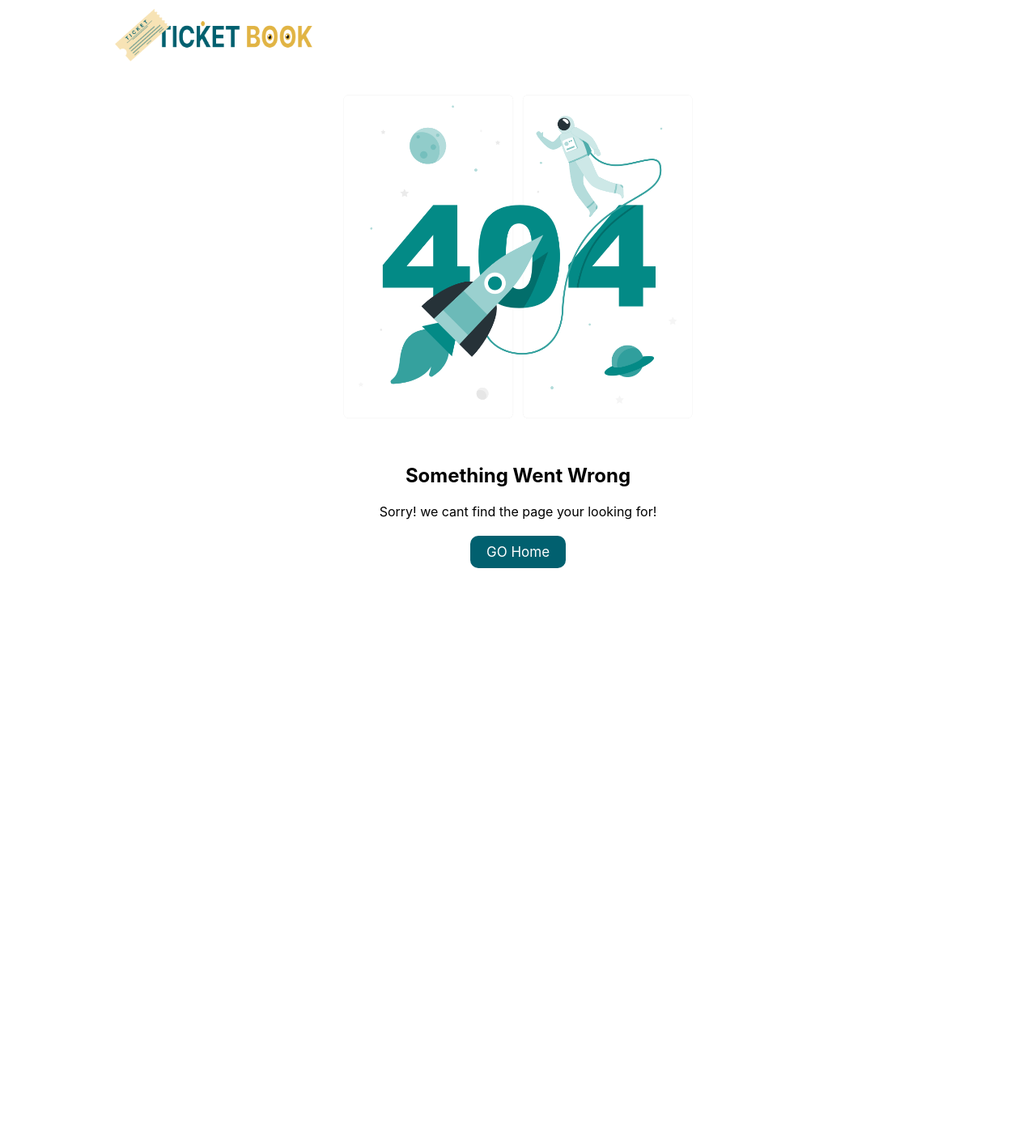
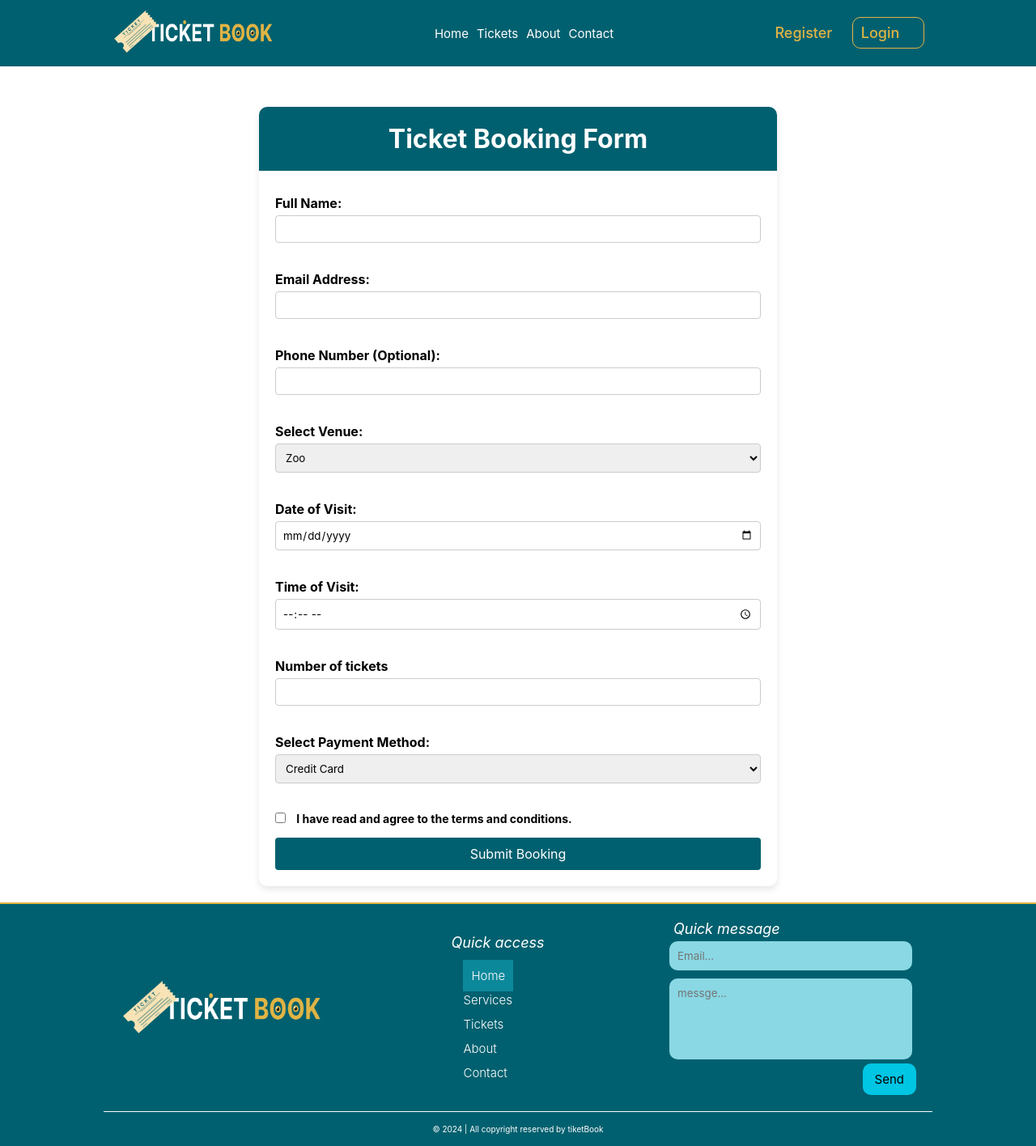
Before and after one commit to shafie-isak/ticket_booking, a PHP site: page /ticketbooking in a window 1280 px wide. Shown: the whole page at 81% size. Before the commit the page ends 702 px from the top, so only its background shows below. Run offline with PHP 8.4, Linux system fonts and the light colour scheme.

Commit message:
add booking form page

```diff
--- a/assets/css/style.css
+++ b/assets/css/style.css
@@ -13,7 +13,7 @@
 }
 header{
   background-color: #01606F;
-    padding: 15px;
+  padding: 12px;
 }
 .header{
   background-color: #01606F;
@@ -22,17 +22,17 @@
   align-items: center;
 }
 header a img{
-    width: 250px;
+  width: 200px;
 }
 
 nav ul{
   display: flex;
-    gap: 15px;
+  gap: 10px;
 }
 
 nav ul li a{
   color: #fff;
-    font-size: 20px;
+  font-size: 15px;
 }
 
 nav ul li a:hover{
@@ -42,13 +42,13 @@
 
 .active{
 padding: 10px;
-    background-color: #0794aaa4;
-    font-weight: 800;
+background-color: #149fb4a4;
+font-weight: 500;
 }
 
 
 .registrLogin a{
-    font-size: 25px;
+  font-size: 18px;
   font-weight: 500;
   color: #E1B444;
   margin-right: 20px;
@@ -56,11 +56,11 @@
 
 .registrLogin button{
   background-color: transparent;
-    padding: 10px 20px;
+  padding: 8px 10px;
   border-radius: 10px;
   border: 1px solid #E1B444;
   color: #E1B444;
-    font-size: 20px;
+  font-size: 18px;
   font-weight: 500;
   cursor: pointer;
 }
@@ -485,19 +497,19 @@
 footer{
   background-color: #01606F;
   border-top: 2px solid #E1B444;
-    margin-top: 20px;
+  margin-top: 10px;
 }
 
 .footer{
   display: flex;
   justify-content: space-between;
   align-items: center;
-    padding: 30px;
+  padding: 20px;
   gap: 100px;
 }
 
 .footer p{
-    font-size: 22px;
+  font-size: 18px;
   color: #fff;
   font-style: italic;
 }
@@ -510,12 +522,12 @@
 }
 
 .footer nav ul li a{
-    font-size: 18px;
+  font-size: 15px;
   font-weight: 300;
 }
 
 .footer form{
-    width: 400px;
+  width: 300px;
   display: flex;
   flex-direction: column;
   justify-content: end;
@@ -529,6 +541,7 @@
   border: none;
   outline: none;
   margin: 5px;
+  background-color: #89d8e4;
 }
 .footer form input:focus, .footer form textarea:focus{
   outline: 4px solid #00c5e3;
@@ -553,15 +566,19 @@
   transition: all 0.5s;
 }
 
+.footer img{
+  align-content: center;
+}
+
 footer hr{
   border: none;
   border-top: 1px solid #fff;
 }
 footer .copyright{
-    font-size: 15px;
+  font-size: 10px;
   text-align: center;
   color: #fff;
-    padding: 30px;
+  padding: 15px;
 }
 
 
--- /dev/null
+++ b/assets/css/ticketbooking.css
@@ -0,0 +1,63 @@
+.bookingFormcontainer {
+    width: 50%;
+    margin: 20px auto;
+    background-color: white;
+    border-radius: 10px;
+    box-shadow: 0 4px 8px rgba(0, 0, 0, 0.1);
+    margin-top: 50px;
+    overflow: hidden;
+}
+
+.formHeader{
+    padding: 20px;
+    background-color: #01606F;
+}
+.formHeader h1 {
+    text-align: center;
+    color: #fff;
+    background-color: #01606F;
+}
+
+.bookingFormcontainer form{
+    padding: 20px;
+}
+
+label {
+    font-weight: bold;
+    margin-top: 10px;
+    display: block;
+}
+.input{
+    width: 100%;
+    padding: 8px;
+    margin-top: 5px;
+    margin-bottom: 15px;
+    border: 1px solid #ccc;
+    border-radius: 4px;
+}
+.form-group {
+    margin-bottom: 20px;
+}
+.checkbox-group {
+    margin-top: 10px;
+}
+.bookingFormcontainer button{
+    background-color: #01606F;
+    color: white;
+    border: none;
+    padding: 10px 20px;
+    font-size: 16px;
+    cursor: pointer;
+    border-radius: 4px;
+    width: 100%;
+    margin-top: 15px;
+}
+.bookingFormcontainer button:hover {
+    background-color: #115964;
+}
+.terms {
+    font-size: 14px;
+}
+.terms input {
+    margin-right: 10px;
+}
--- a/index.php
+++ b/index.php
@@ -6,6 +6,7 @@
     <title>Ticket Booking</title>
 
     <link rel="stylesheet" href="assets/css/style.css">
+    <link rel="stylesheet" href="assets/css/ticketbooking.css">
     <link rel="stylesheet" href="assets/css/login.css">
     <link rel="stylesheet" href="https://cdnjs.cloudflare.com/ajax/libs/font-awesome/6.7.1/css/all.min.css" integrity="sha512-5Hs3dF2AEPkpNAR7UiOHba+lRSJNeM2ECkwxUIxC1Q/FLycGTbNapWXB4tP889k5T5Ju8fs4b1P5z/iB4nMfSQ==" crossorigin="anonymous" referrerpolicy="no-referrer" />
 </head>
@@ -27,6 +28,9 @@
             case '/contact':
                 include ("views/contact.php");
                 break;
+            case '/ticketbooking':
+                include ("views/ticketbooking.php");
+                break;
 
             case '/login':
                 include ("views/login.php");
--- /dev/null
+++ b/views/ticketbooking.php
@@ -0,0 +1,69 @@
+<?php
+include('includes/header.php');
+?>
+
+<div class="bookingFormcontainer">
+        <div class="formHeader">
+            <h1>Ticket Booking Form</h1>
+        </div>
+        <form action="submit_booking.php" method="POST">
+            <!-- Personal Information -->
+            <div class="form-group">
+                <label for="name">Full Name:</label>
+                <input class="input" type="text" id="name" name="name" required>
+            </div>
+            <div class="form-group">
+                <label for="email">Email Address:</label>
+                <input class="input" type="email" id="email" name="email" required>
+            </div>
+            <div class="form-group">
+                <label for="phone">Phone Number (Optional):</label>
+                <input class="input" type="text" id="phone" name="phone">
+            </div>
+            <!-- Venue Selection -->
+            <div class="form-group">
+                <label for="venue">Select Venue:</label>
+                <select class="input" id="venue" name="venue" required>
+                    <option value="zoo">Zoo</option>
+                    <option value="swimming_pool">Swimming Pool</option>
+                </select>
+            </div>
+            <!-- Date and Time -->
+            <div class="form-group">
+                <label for="date">Date of Visit:</label>
+                <input class="input" type="date" id="date" name="date" required>
+            </div>
+            <div class="form-group">
+                <label for="time">Time of Visit:</label>
+                <input class="input" type="time" id="time" name="time" required>
+            </div>
+            <!-- Ticket Quantity -->
+            <div class="form-group">
+                <label for="adults">Number of tickets</label>
+                <input class="input" type="number" id="adults" name="adults" min="0" required>
+            </div>
+            <!-- Payment Information -->
+            <div class="form-group">
+                <label for="payment_method">Select Payment Method:</label>
+                <select class="input" id="payment_method" name="payment_method" required>
+                    <option value="credit_card">Credit Card</option>
+                    <option value="debit_card">Debit Card</option>
+                    <option value="paypal">Online Payment (PayPal)</option>
+                    <option value="cash">Cash on Arrival</option>
+                </select>
+            </div>
+            <!-- Terms and Conditions -->
+            <div class="terms">
+                <label>
+                    <input type="checkbox" name="terms" required>
+                    I have read and agree to the terms and conditions.
+                </label>
+            </div>
+            <!-- Submit Button -->
+            <button type="submit">Submit Booking</button>
+        </form>
+    </div>
+
+<?php
+  include('includes/footer.php');
+?>
```
Also changed, not shown: other parts of assets/css/style.css (+59 -42 lines), assets/css/login.css (+16 -33 lines), views/home.php (+27 -16 lines), views/tickets.php (+25 -9 lines). Lines whose indentation alone changed are shown as unchanged.
